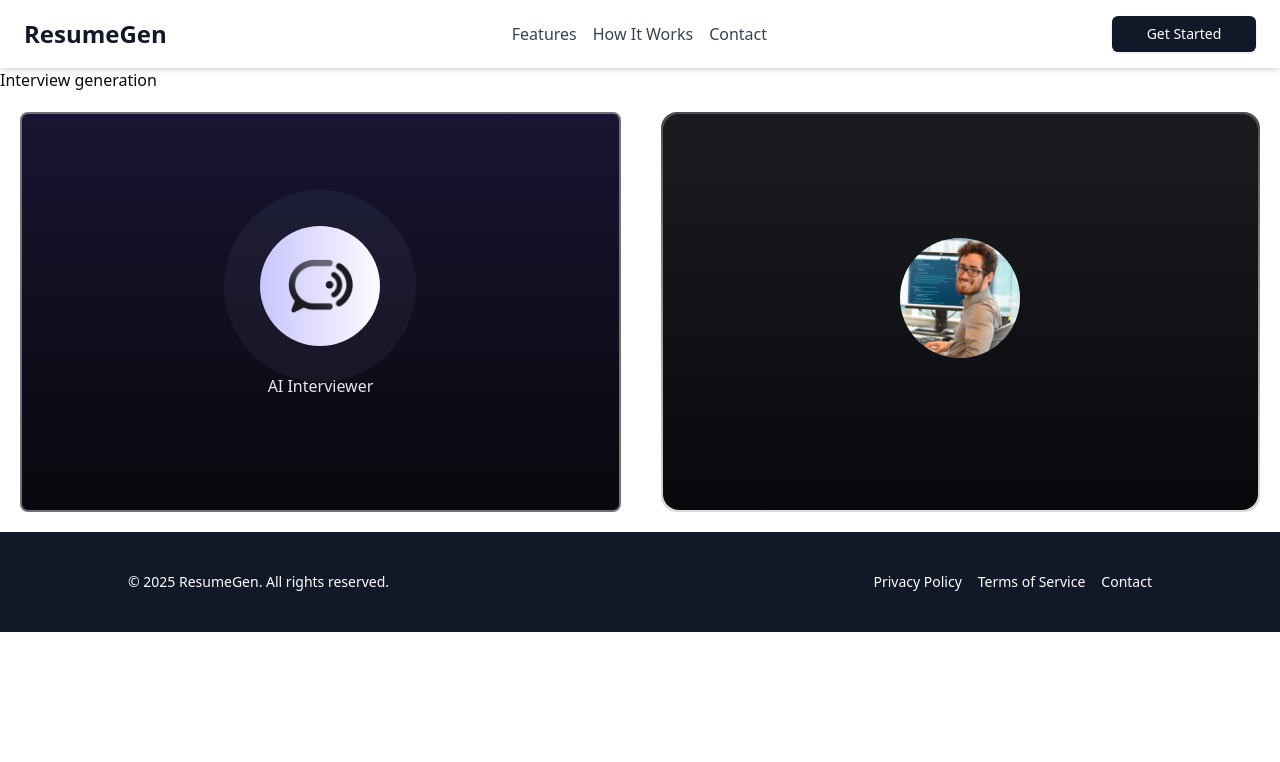
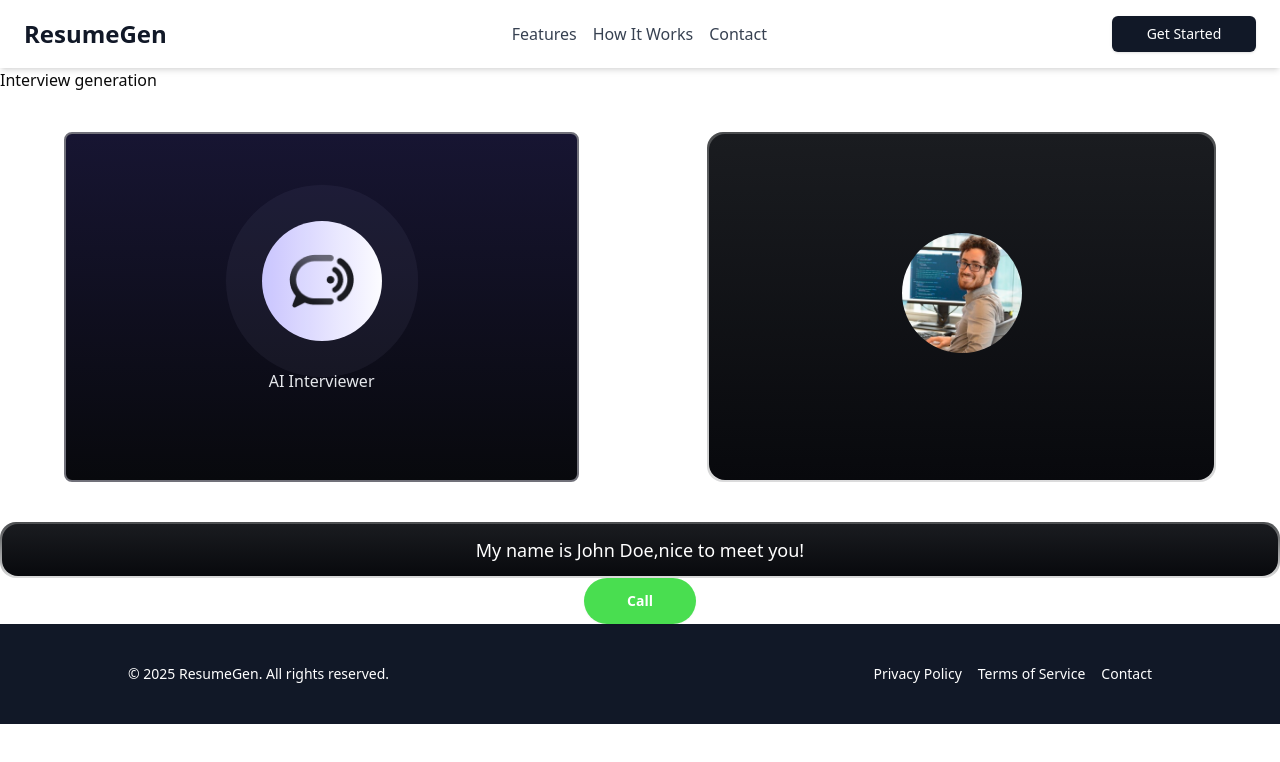
Before and after one commit to ArijitMajumdardev/HireGen, a React (Vite) app in the folder client/: page /interview in a window 1280 px wide. Shown: the top 762 px of the page. Built offline with nearby package versions, Linux system fonts and the light colour scheme; no server answers; what @react-pdf/renderer would draw is missing.

Commit message:
Implement interview generation page ui

```diff
--- a/client/src/components/VoiceAgent/Agent.tsx
+++ b/client/src/components/VoiceAgent/Agent.tsx
@@ -1,10 +1,32 @@
-import React, { useState } from 'react'
+import React, { useState } from "react";
+import { Button } from "../ui/button";
+import { cn } from "@/lib/utils";
 
-const Agent = ({ userName,userId,type}:{userName:string,userId:string,type:string}) => {
+enum CallStatus {
+    INACTIVE = "INACTIVE",
+    CONNECTING = "CONNECTING",
+    ACTIVE = "ACTIVE",
+    FINISHED = "FINISHED",
+}
+
+
+const Agent = ({
+  userName,
+  userId,
+  type,
+}: {
+  userName: string;
+  userId: string;
+  type: string;
+}) => {
     const [isSpeaking, setIsSpeaking] = useState(true);
+    const [callStatus, setCallStatus] = useState<CallStatus>(CallStatus.INACTIVE);
+    const messages = ['what is your name?', 'My name is John Doe,nice to meet you!']
+    const lastMessage = messages[messages.length - 1];
   return (
+    <>
       <div className="call-view">
-           <div className="card-interviewer">
+        <div className="card-interviewer">
           <div className="avatar">
             <img
               src="/ai-avatar.png"
@@ -17,7 +39,7 @@ const Agent = ({ userName,userId,type}:{userName:string,userId:string,type:strin
           </div>
           <h3>AI Interviewer</h3>
         </div>
-           {/* User Profile Card */}
+        {/* User Profile Card */}
         <div className="card-border">
           <div className="card-content">
             <img
@@ -30,9 +52,41 @@ const Agent = ({ userName,userId,type}:{userName:string,userId:string,type:strin
             <h3>{userName}</h3>
           </div>
         </div>
+          </div>
+          {
+              messages.length > 0 && <div className="transcript-border">
+                  <div className="transcript">
+                      <p className={cn('transition-opacity duration-500 opacity-0','animate-fadeIn opacity-100')}>
+                          {lastMessage}
+                      </p>
 
-    </div>
-  )
-}
+                  </div>
+              </div>
+          }
+          <div className="w-full flex justify-center">
+              {callStatus !== CallStatus.ACTIVE ? (
+                 <button className="relative flex justify-center items-center btn-call " onClick={() => handleCall()}>
+                 <span
+                   className={cn(
+                     "absolute bg-[#49de50] h-[85%] w-[65%] animate-ping  rounded-full opacity-75",
+                     callStatus !== CallStatus.CONNECTING && "hidden"
+                   )}
+                 />
 
-export default Agent
+                 <span className="relative">
+                   {callStatus === CallStatus.INACTIVE || callStatus === CallStatus.FINISHED
+                     ? "Call"
+                     : ". . ."}
+                 </span>
+               </button>
+              ):(
+                <button className="btn-disconnect" onClick={() => handleDisconnect()}>
+                  End
+                </button>
+              )}
+          </div>
+    </>
+  );
+};
+
+export default Agent;
--- a/client/src/index.css
+++ b/client/src/index.css
@@ -1,6 +1,7 @@
 @tailwind base;
 @tailwind components;
 @tailwind utilities;
+
 
 .rsw-ce ul {
   list-style: disc;
@@ -235,14 +236,14 @@ button:focus-visible {
 /* Voice agent css */
 
 .call-view {
-  @apply flex sm:flex-row flex-col  gap-10 items-center justify-between w-full p-5 ;
+  @apply flex sm:flex-row flex-col  gap-32 items-center justify-between w-full p-10 px-16 ;
 
   h3 {
     @apply text-center text-gray-200 mt-5;
   }
 
   .card-interviewer {
-    @apply flex-center flex-col gap-2 p-7 h-[400px] blue-gradient-dark rounded-lg  border-zinc-500 border-2 flex-1 sm:basis-1/2 w-full;
+    @apply flex-center flex-col gap-2 p-7 h-[350px] sm:w-[300px] blue-gradient-dark rounded-lg  border-zinc-500 border-2 flex-1 sm:basis-1/2 w-full ;
   }
 
   .avatar {
@@ -254,7 +255,7 @@ button:focus-visible {
   }
 
   .card-border {
-    @apply border-gradient p-0.5 rounded-2xl flex-1 sm:basis-1/2 w-full h-[400px] max-md:hidden;
+    @apply border-gradient p-0.5 rounded-2xl flex-1 sm:basis-1/2 w-full h-[350px] max-md:hidden;
   }
 
   .card-content {
@@ -274,6 +275,21 @@ button:focus-visible {
   }
 }
 
+
+@layer components{
+
+  .btn-call {
+    @apply inline-block px-7 py-3 font-bold text-sm leading-5 text-white transition-colors duration-150 bg-[#49de50] border border-transparent rounded-full shadow-sm focus:outline-none focus:shadow-2xl active:bg-[#42c748] hover:bg-[#42c748] min-w-28 cursor-pointer items-center justify-center overflow-visible;
+
+    .span {
+      @apply bg-[#49de50] h-[85%] w-[65%];
+    }
+  }
+
+  .btn-disconnect {
+    @apply inline-block px-7 py-3 text-sm font-bold leading-5 text-white transition-colors duration-150 bg-[#f75353] border border-transparent rounded-full shadow-sm focus:outline-none focus:shadow-2xl active:bg-[#c44141] hover:bg-[#c44141] min-w-28;
+  }
+}
 
 
 
```
